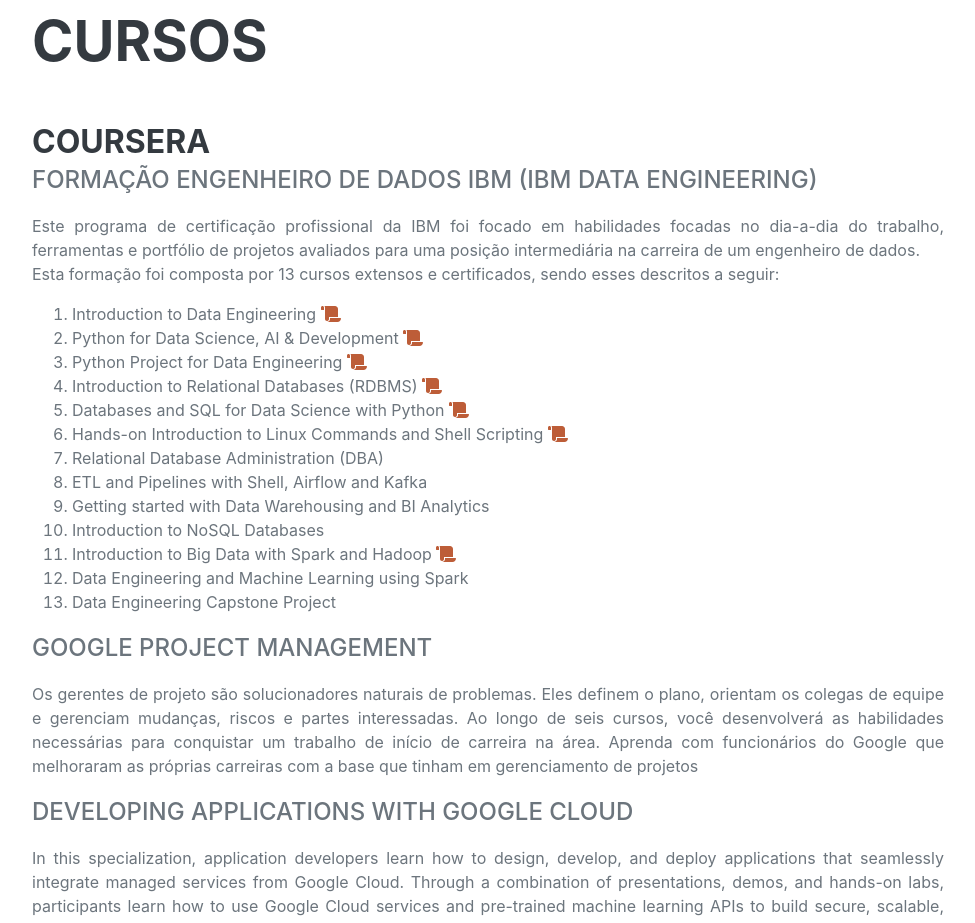
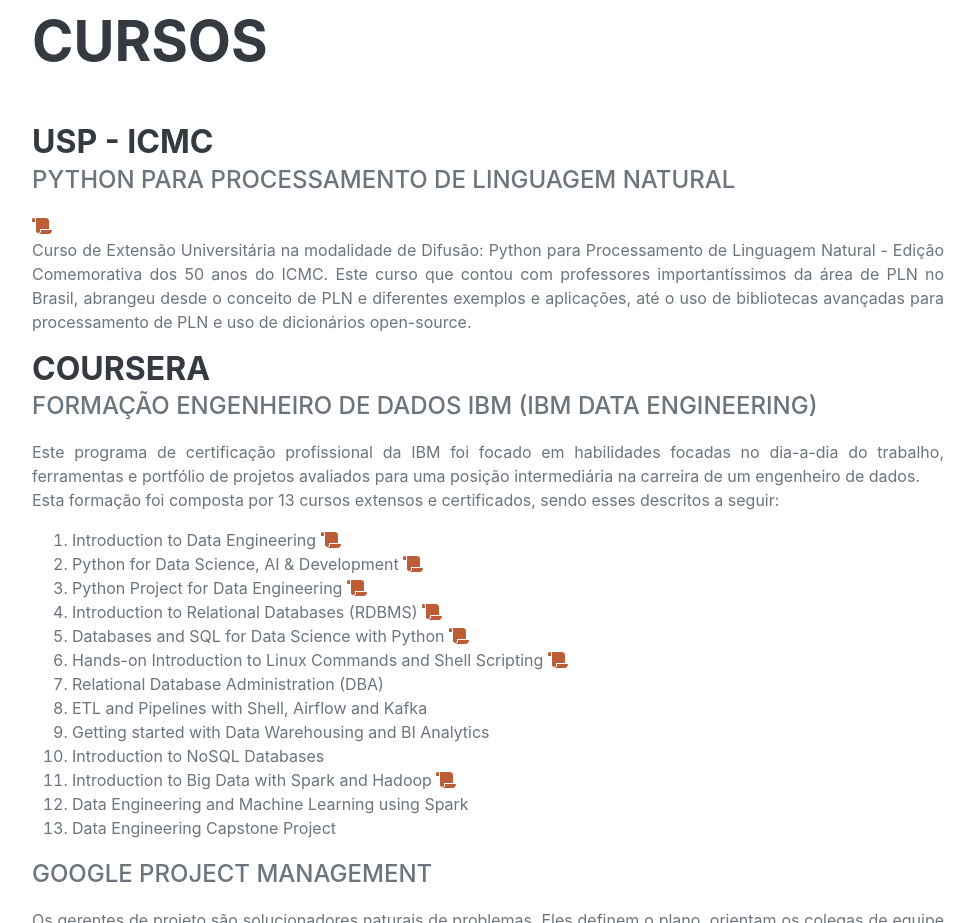
Before and after one commit to wbs2A/wbs2A.github.io, a plain HTML site: page index.html in a window 1280 px wide. Shown: the part 4140-5063 px from the top of the page, without its empty margins (288-1263 px from the left). Drawn offline with nearby package versions, Linux system fonts and the light colour scheme; a script that the page names is missing; a web font is replaced by a local one.

Commit message:
including nlp course certificate

```diff
--- a/index.html
+++ b/index.html
@@ -168,6 +168,10 @@
                     <h2 class="mb-5">Cursos</h2>
                     <div class="d-flex flex-column flex-md-row justify-content-between">
                         <div class="flex-grow-1">
+                            <h3 class="mb-0">USP - ICMC</h3>
+                            <div class="subheading mb-3">Python para Processamento de Linguagem Natural</div> <a target='_blank' href="https://github.com/wbs2A/wbs2A.github.io/raw/master/assets/docs/certificadoDigital.pdf"><i class="fas fa-scroll"></i></a>
+                            <p class="text-justify">Curso de Extensão Universitária na modalidade de Difusão: Python para Processamento de Linguagem Natural - Edição Comemorativa dos 50 anos do ICMC. Este curso que contou com professores importantíssimos da área de PLN no Brasil, abrangeu desde o conceito de PLN e diferentes exemplos e aplicações, até o uso de bibliotecas avançadas para processamento de PLN e uso de dicionários open-source.</p>
+
                             <h3 class="mb-0">Coursera</h3>
                             <div class="subheading mb-3">Formação engenheiro de dados IBM (IBM Data Engineering)</div>
                             <p class="text-justify">Este programa de certificação profissional da IBM foi focado em habilidades focadas no dia-a-dia do trabalho, ferramentas e portfólio de projetos avaliados para uma posição intermediária na carreira de um engenheiro de dados. <br>
```
Also changed, not shown: 1 other file.
